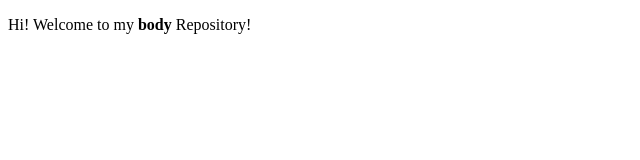
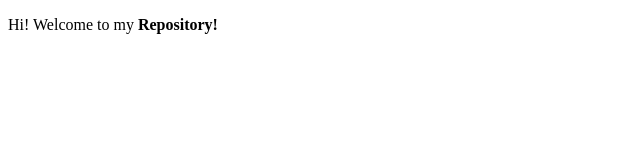
Before and after one commit to KanakJagwani/kanakjagwani.github.io, a plain HTML site: page index.html in a window 1280 px wide. Shown: the full height of the page, 0-640 px from the left. Drawn offline with Linux system fonts and the light colour scheme.

Commit message:
Update index.html

```diff
--- a/index.html
+++ b/index.html
@@ -4,6 +4,6 @@
     <title>Kanak Jagwani's Repository</title>
   </head>
   <body>
-    <p>Hi! Welcome to my <strong>body</strong> Repository! </p>
+    <p>Hi! Welcome to my <strong>Repository!</strong>  </p>
   </body>
 </html>
```
